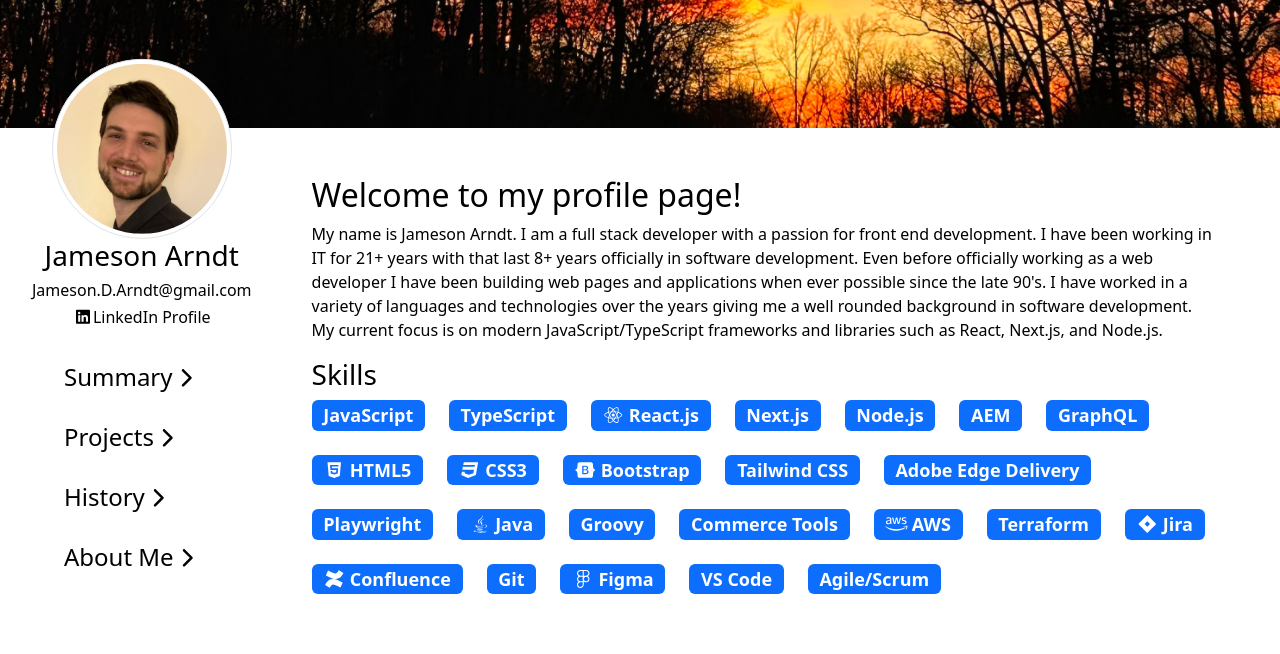
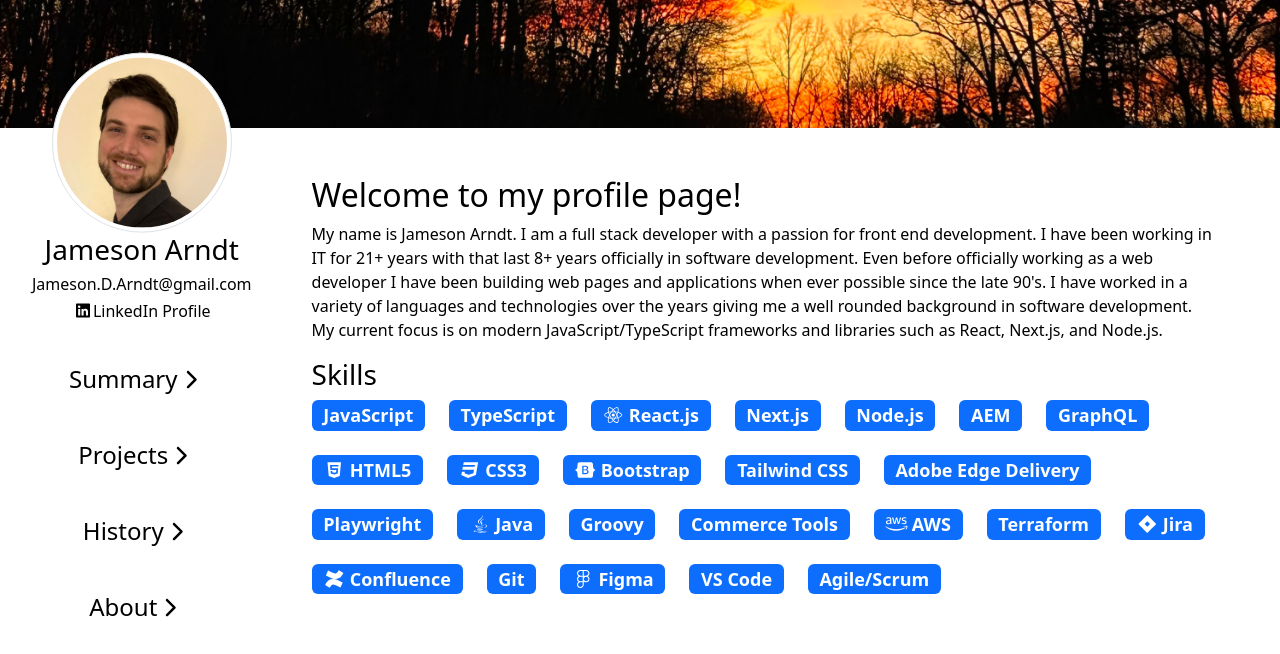
Before and after one commit to blaze359/blaze359.github.io, a React (Create React App) app: page / in a window 1280 px wide. Shown: the top 654 px of the page. Built offline with nearby package versions, Linux system fonts and the light colour scheme.

Commit message:
Added correct mobile nav

```diff
--- a/src/App.tsx
+++ b/src/App.tsx
@@ -1,11 +1,15 @@
 import Heading from './components/Heading';
 import ProfileImage from './components/ProfileImage';
-import NavBar from './components/NavBar';
+import DesktopNav from './components/DesktopNav';
+import MobileNav from './components/MobileNav';
 import Routing from './components/Routing';
 import "bootstrap/dist/css/bootstrap.css";
+import "@fortawesome/fontawesome-svg-core/styles.css";
 import "./styles/global.css";
 import { Row, Col } from 'react-bootstrap';
 import styled from 'styled-components';
+import { config } from "@fortawesome/fontawesome-svg-core";
+config.autoAddCss = false;
 
 const Main = styled(Row)`
   height: 100%;
@@ -25,7 +29,8 @@
 function App() {
   return (
     <>
-      <Row>
+      <MobileNav />
+      <Row className='me-0'>
         <Heading />
       </Row>
       <Main>
@@ -35,7 +40,7 @@
               <ProfileImage />
             </Row>
             <Row>
-              <NavBar />
+              <DesktopNav />
             </Row>
           </ShiftUp>
         </Left>
--- /dev/null
+++ b/src/components/DesktopNav.tsx
@@ -0,0 +1,28 @@
+import { FontAwesomeIcon } from "@fortawesome/react-fontawesome";
+import { faChevronRight } from "@fortawesome/free-solid-svg-icons";
+import { Nav } from 'react-bootstrap';
+
+
+export default function DesktopNav() {
+  return (
+    <Nav className="flex-column h-100 w-100 d-flex flex-column gap-4 mt-4 fs-4 align-items-center">
+      <Nav.Link href="/">
+        Summary
+        <FontAwesomeIcon icon={faChevronRight} className="fs-5" />
+      </Nav.Link>
+      <Nav.Link href="/projects">
+        Projects
+        <FontAwesomeIcon icon={faChevronRight} className="fs-5" />
+      </Nav.Link>
+      <Nav.Link href="/history">
+        History
+        <FontAwesomeIcon icon={faChevronRight} className="fs-5" />
+      </Nav.Link>
+      <Nav.Link href="/aboutMe">
+        About
+        <FontAwesomeIcon icon={faChevronRight} className="fs-5" />
+      </Nav.Link>
+    </Nav>
+  );
+
+}
--- /dev/null
+++ b/src/components/MobileNav.tsx
@@ -0,0 +1,47 @@
+import { Navbar, Offcanvas, Container } from "react-bootstrap";
+import { useState } from "react";
+import { faBars, faCircleXmark } from "@fortawesome/free-solid-svg-icons";
+import { FontAwesomeIcon } from "@fortawesome/react-fontawesome";
+import DesktopNav from "./DesktopNav";
+import ProfileImage from "./ProfileImage";
+
+
+function MobileNav() {
+  const [show, setShow] = useState(false);
+
+  return (
+    <>
+      <Navbar bg="dark" variant="dark" className="d-md-none">
+        <Container fluid>
+          <button
+            onClick={() => setShow(true)}
+            className="cursor-pointer bg-transparent border-0 p-0"
+          >
+            <FontAwesomeIcon
+              icon={faBars}
+              size="lg"
+              style={{ color: "white" }}
+            />
+          </button>
+        </Container>
+      </Navbar>
+
+      <Offcanvas show={show} onHide={() => setShow(false)} placement="start">
+        <Offcanvas.Header className="justify-content-end">
+          <FontAwesomeIcon
+            icon={faCircleXmark}
+            size="xl"
+            aria-label="Close"
+            onClick={() => setShow(false)}
+          />
+        </Offcanvas.Header>
+        <Offcanvas.Body>
+          <ProfileImage />
+          <DesktopNav />
+        </Offcanvas.Body>
+      </Offcanvas>
+    </>
+  );
+}
+
+export default MobileNav;
--- a/src/components/NavBar.tsx
+++ /dev/null
@@ -1,31 +0,0 @@
-import { Link } from 'react-router-dom';
-import { FontAwesomeIcon } from "@fortawesome/react-fontawesome";
-import { faChevronRight } from "@fortawesome/free-solid-svg-icons";
-import { Ul } from '../styles/Ul';
-
-
-export default function NavBar() {
-    return (
-      <nav className="h-100 w-100">
-        <Ul className="d-flex flex-column gap-4 mt-4 fs-4">
-          <li>
-            <Link to="/">Summary</Link>
-            <FontAwesomeIcon icon={faChevronRight} className="fs-5" />
-          </li>
-          <li>
-            <Link to="/projects">Projects</Link>
-            <FontAwesomeIcon icon={faChevronRight} className="fs-5" />
-          </li>
-          <li>
-            <Link to="/history">History</Link>
-            <FontAwesomeIcon icon={faChevronRight} className="fs-5" />
-          </li>
-          <li>
-            <Link to="/aboutMe">About Me</Link>
-            <FontAwesomeIcon icon={faChevronRight} className="fs-5" />
-          </li>
-        </Ul>
-      </nav>
-    );
-
-}
--- a/src/styles/global.css
+++ b/src/styles/global.css
@@ -22,6 +22,7 @@
   --color-surface:       #f1f5f9;       /* slate-100 */
   --color-border:        #e2e8f0;       /* slate-200 */
   --color-card:          #ffffff;
+  --color-background-mobile-nav: white;
   --shadow-sm:           0 1px 2px rgba(0,0,0,0.05);
 }
 
@@ -35,6 +36,7 @@
   --color-surface:       #1e293b;       /* slate-800 */
   --color-border:        #334155;       /* slate-700 */
   --color-card:          #000000;
+  --color-background-mobile-nav: #212529;
   --shadow-sm:           0 1px 3px rgba(0,0,0,0.4);
 }
 
@@ -42,7 +44,12 @@
 /* ============= APPLY VARIABLES =============== */
 /* ============================================= */
 
-body {
+.offcanvas {
+  background-color: var(--color-background-mobile-nav);
+  color: var(--color-text);
+}
+
+body{
   background-color: var(--color-background);
   color: var(--color-text);
   transition: background-color 0.2s ease, color 0.2s ease;
@@ -53,7 +60,7 @@
 }
 
 a {
-  color: var(--color-text);
+  color: var(--color-text) !important;
   text-decoration: none;
 
 
```
Also changed, not shown: src/assets/IMG_0255-1.jpg (deleted), src/assets/linkedin-head.jpeg (deleted).
